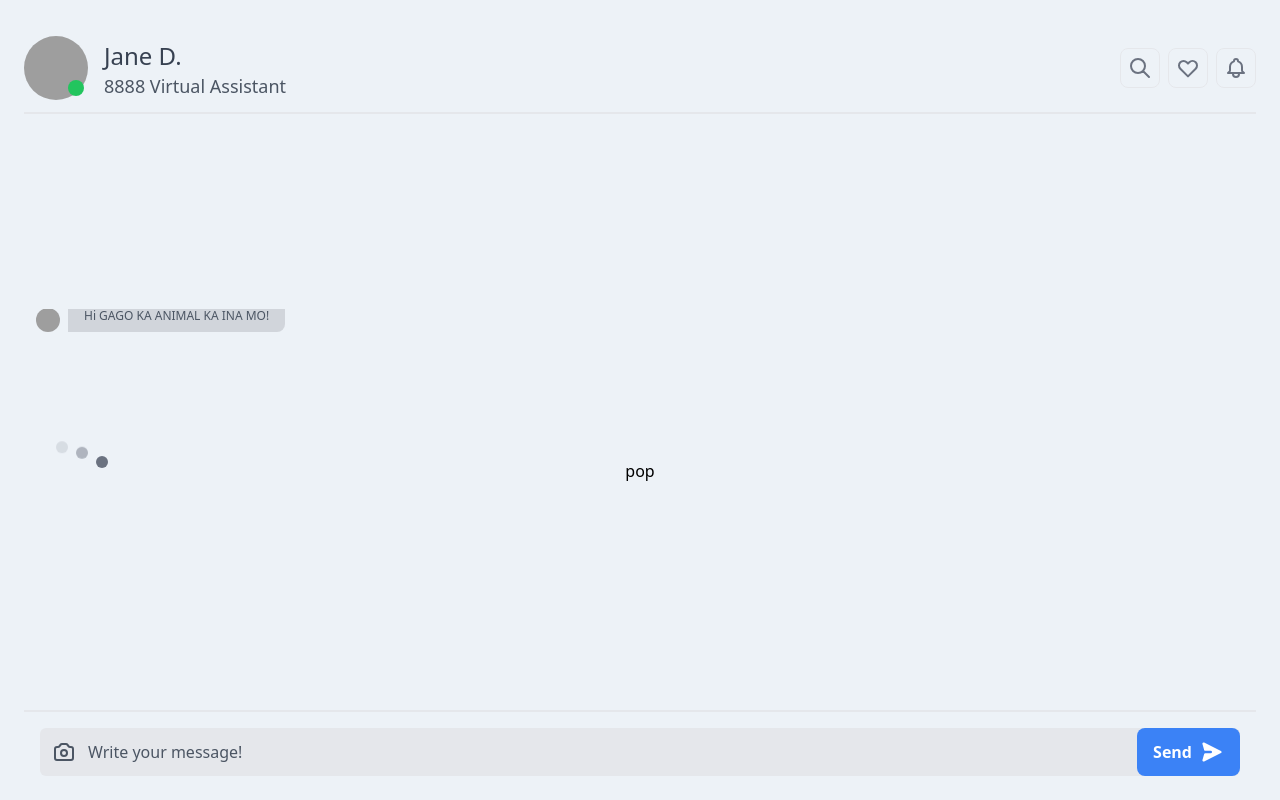
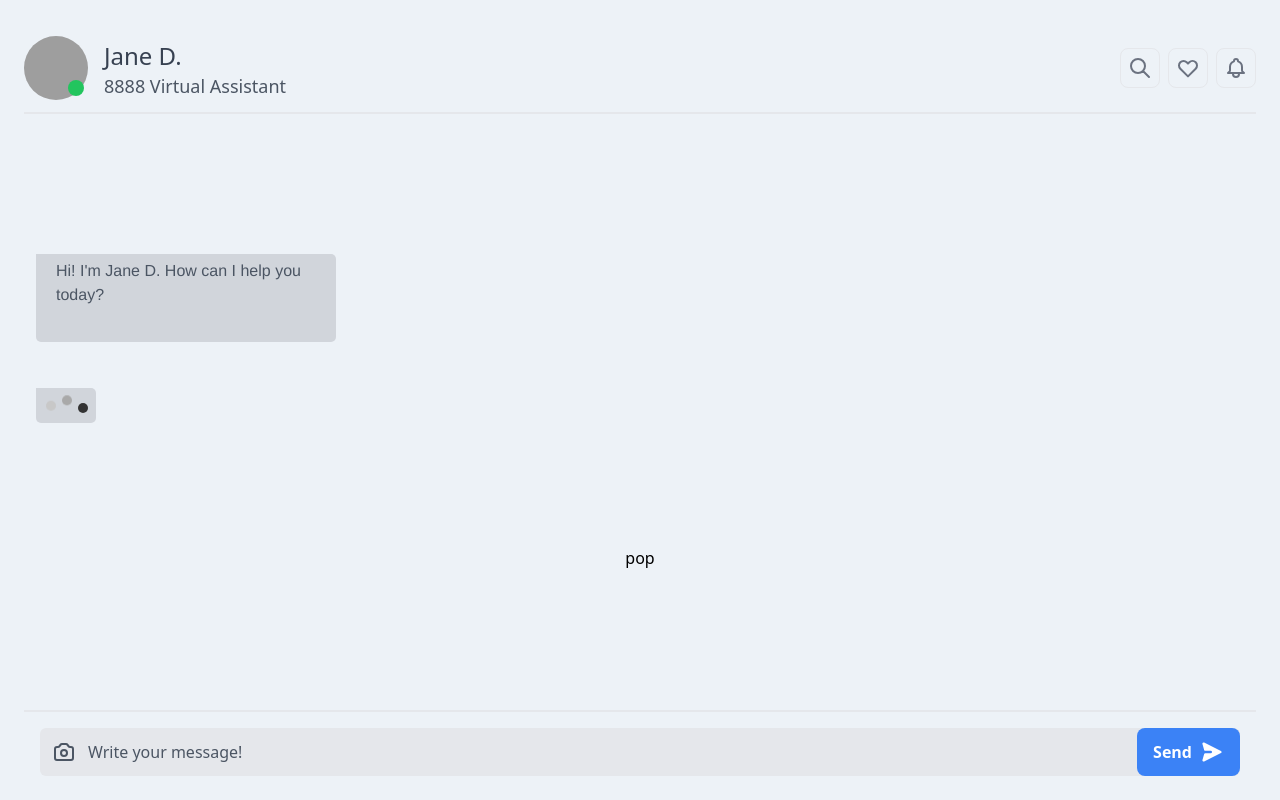
Before and after one commit to silverstory/my-bot, a SvelteKit app: page / in a window 1280 px wide. Both pictures are taken after a click on the button "pop". Built offline with nearby package versions, Linux system fonts and the light colour scheme; grey boxes are pictures that could not be loaded.

Commit message:
new design

```diff
--- a/src/routes/+page.svelte
+++ b/src/routes/+page.svelte
@@ -12,7 +12,7 @@
     return time;
   }
 
-  const text = "Hi GAGO  KA ANIMAL KA INA MO!";
+  const text = "Hi! I'm Jane D. How can I help you today?";
 
   const readtime = readingTime(text);
   const time = readtime < 2000 ? 100 : 200;
--- a/src/shared/BouncingDots.svelte
+++ b/src/shared/BouncingDots.svelte
@@ -12,9 +12,9 @@
     padding: 5px 10px 10px 10px;
 
     display: flex;
-    width: 40px;
+    width: 62px; /* 40 */
     justify-content: space-between;
-    height: 20px;
+    height: 35px; /* 20 */
     align-items: flex-end;
   }
   .ball {
--- a/src/shared/ChatBox.svelte
+++ b/src/shared/ChatBox.svelte
@@ -13,12 +13,10 @@
 
   let el;
 
-  const height = spring(55); // 35
-  const width = spring(120); // 60
+  const height = spring(35);
+  const width = spring(60);
 
-  // $: _ready && width.set(300) && height.set(el + 30);
-
-  $: _ready && height.set(el + 30);
+  $: _ready && width.set(300) && height.set(el + 30);
 
   onMount(() => {
     setTimeout(() => {
@@ -38,98 +36,84 @@
       duration: 250,
       delay: who === "you" ? 1000 : 200,
     }}
-    style="height: {$height}px"
-  >
-    <!-- <div
-    in:fly={{
-      y: 50,
-      opacity: 0,
-      duration: 250,
-      delay: who === "you" ? 1000 : 200,
-    }}
     class="box {who}"
     class:ready={_ready}
     style="width: {$width}px; height: {$height}px"
-  > -->
+  >
     {#if !_ready && who !== "you"}
-      <div transition:fade={{ duration: 100 }} class="flex justify-start ml-4">
-        <span class="circle animate-loader" />
-        <span class="circle animate-loader animation-delay-200" />
-        <span class="circle animate-loader animation-delay-400" />
+      <div transition:fade={{ duration: 100 }} class="bouncy-box">
+        <BouncingDots />
       </div>
-
-      <!-- skeletons sample -->
-      <!-- <div transition:fade={{ duration: 100 }} class="chat-message">
-        <div class="flex items-end">
-          <div
-            class="border border-blue-300 shadow rounded-md p-4 max-w-sm w-full mx-auto"
-          >
-            <div class="animate-pulse flex space-x-4">
-              <div class="rounded-full bg-slate-700 h-10 w-10" />
-              <div class="flex-1 space-y-6 py-1">
-                <div class="h-2 bg-slate-700 rounded" />
-                <div class="space-y-3">
-                  <div class="grid grid-cols-3 gap-4">
-                    <div class="h-2 bg-slate-700 rounded col-span-2" />
-                    <div class="h-2 bg-slate-700 rounded col-span-1" />
-                  </div>
-                  <div class="h-2 bg-slate-700 rounded" />
-                </div>
-              </div>
-            </div>
-          </div>
-        </div>
-      </div> -->
     {/if}
-
-    <!-- <div class="text-box" class:show={_ready} bind:clientHeight={el}>
+    <div class="text-box" class:show={_ready} bind:clientHeight={el}>
       <p>
         {text}
       </p>
-    </div> -->
-
-    {#if _ready && who === "you"}
-      <div class="chat-message" bind:clientHeight={el}>
-        <div class="flex items-end justify-end">
-          <div
-            class="flex flex-col space-y-2 text-xs max-w-xs mx-2 order-1 items-end"
-          >
-            <div>
-              <span
-                class="px-4 py-2 rounded-lg inline-block rounded-br-none bg-blue-600 text-white"
-                >{text}</span
-              >
-            </div>
-          </div>
-          <img
-            src="https://images.unsplash.com/photo-1590031905470-a1a1feacbb0b?ixlib=rb-1.2.1&amp;ixid=eyJhcHBfaWQiOjEyMDd9&amp;auto=format&amp;fit=facearea&amp;facepad=3&amp;w=144&amp;h=144"
-            alt="My profile"
-            class="w-6 h-6 rounded-full order-2"
-          />
-        </div>
-      </div>
-    {/if}
-
-    {#if _ready && who === "them"}
-      <div class="chat-message" bind:clientHeight={el}>
-        <div class="flex items-end">
-          <div
-            class="flex flex-col space-y-2 text-xs max-w-xs mx-2 order-2 items-start"
-          >
-            <div>
-              <span
-                class="px-4 py-2 rounded-lg inline-block rounded-bl-none bg-gray-300 text-gray-600"
-                >{text}</span
-              >
-            </div>
-          </div>
-          <img
-            src="https://images.unsplash.com/photo-1597621804952-2ac4a9a67359?ixlib=rb-4.0.3&ixid=MnwxMjA3fDB8MHxwaG90by1wYWdlfHx8fGVufDB8fHx8&auto=format&fit=facearea&facepad=3&w=144&h=144"
-            alt="My profile"
-            class="w-6 h-6 rounded-full order-1"
-          />
-        </div>
-      </div>
-    {/if}
+    </div>
   </div>
 </div>
+
+<style>
+  .box {
+    background-color: #eee;
+    border-radius: 5px;
+    font-family: helvetica;
+    background-color: #eee;
+    border-radius: 5px;
+    margin-bottom: 30px;
+    font-family: helvetica;
+  }
+
+  .bouncy-box {
+    width: 55px; /* 60 */
+    height: 82px; /* 45 */
+    padding-bottom: 15px;
+  }
+
+  .text-box {
+    width: 300px;
+    opacity: 0;
+    transition: 0.2s;
+    transition-delay: 0.2s;
+  }
+  .show {
+    opacity: 1;
+  }
+
+  .ready {
+    width: 300px;
+  }
+
+  p {
+    padding: 5px 20px;
+  }
+
+  .you {
+    border-bottom-right-radius: 0px;
+    float: right;
+    clear: both;
+    background: #3865f4;
+    color: #fff;
+  }
+
+  .them {
+    border-top-left-radius: 0px;
+    float: left;
+    clear: both;
+    --tw-bg-opacity: 1;
+    background-color: rgb(209 213 219 / var(--tw-bg-opacity));
+    --tw-text-opacity: 1;
+    color: rgb(75 85 99 / var(--tw-text-opacity));
+  }
+
+  .bg-gray-300 {
+    --tw-bg-opacity: 1;
+    background-color: rgb(209 213 219 / var(--tw-bg-opacity));
+  }
+
+  .text-gray-600 {
+    --tw-text-opacity: 1;
+    color: rgb(75 85 99 / var(--tw-text-opacity));
+  }
+
+</style>
--- /dev/null
+++ b/src/shared/OldChatBox.svelte
@@ -0,0 +1,135 @@
+<script>
+  import { onMount } from "svelte";
+  import { fade, fly } from "svelte/transition";
+  import { spring } from "svelte/motion";
+  import BouncingDots from "./BouncingDots.svelte";
+
+  export let who = "you";
+  export let text = "";
+  export let ready = false;
+  export let isolateDelay;
+
+  $: _ready = who === "you" ? true : ready;
+
+  let el;
+
+  const height = spring(55); // 35
+  const width = spring(120); // 60
+
+  // $: _ready && width.set(300) && height.set(el + 30);
+
+  $: _ready && height.set(el + 30);
+
+  onMount(() => {
+    setTimeout(() => {
+      window.scrollTo({
+        top: document.documentElement.scrollHeight,
+        behavior: "smooth",
+      });
+    }, isolateDelay * 2 - 200);
+  });
+</script>
+
+<div style="height: {el + 60 || 35}px">
+  <div
+    in:fly={{
+      y: 50,
+      opacity: 0,
+      duration: 250,
+      delay: who === "you" ? 1000 : 200,
+    }}
+    style="height: {$height}px"
+  >
+    <!-- <div
+      in:fly={{
+        y: 50,
+        opacity: 0,
+        duration: 250,
+        delay: who === "you" ? 1000 : 200,
+      }}
+      class="box {who}"
+      class:ready={_ready}
+      style="width: {$width}px; height: {$height}px"
+    > -->
+    {#if !_ready && who !== "you"}
+      <div transition:fade={{ duration: 100 }} class="flex justify-start ml-4">
+        <span class="circle animate-loader" />
+        <span class="circle animate-loader animation-delay-200" />
+        <span class="circle animate-loader animation-delay-400" />
+      </div>
+
+      <!-- skeletons sample -->
+      <!-- <div transition:fade={{ duration: 100 }} class="chat-message">
+          <div class="flex items-end">
+            <div
+              class="border border-blue-300 shadow rounded-md p-4 max-w-sm w-full mx-auto"
+            >
+              <div class="animate-pulse flex space-x-4">
+                <div class="rounded-full bg-slate-700 h-10 w-10" />
+                <div class="flex-1 space-y-6 py-1">
+                  <div class="h-2 bg-slate-700 rounded" />
+                  <div class="space-y-3">
+                    <div class="grid grid-cols-3 gap-4">
+                      <div class="h-2 bg-slate-700 rounded col-span-2" />
+                      <div class="h-2 bg-slate-700 rounded col-span-1" />
+                    </div>
+                    <div class="h-2 bg-slate-700 rounded" />
+                  </div>
+                </div>
+              </div>
+            </div>
+          </div>
+        </div> -->
+    {/if}
+
+    <!-- <div class="text-box" class:show={_ready} bind:clientHeight={el}>
+        <p>
+          {text}
+        </p>
+      </div> -->
+
+    {#if _ready && who === "you"}
+      <div class="chat-message" bind:clientHeight={el}>
+        <div class="flex items-end justify-end">
+          <div
+            class="flex flex-col space-y-2 text-xs max-w-xs mx-2 order-1 items-end"
+          >
+            <div>
+              <span
+                class="px-4 py-2 rounded-lg inline-block rounded-br-none bg-blue-600 text-white"
+                >{text}</span
+              >
+            </div>
+          </div>
+          <img
+            src="https://images.unsplash.com/photo-1590031905470-a1a1feacbb0b?ixlib=rb-1.2.1&amp;ixid=eyJhcHBfaWQiOjEyMDd9&amp;auto=format&amp;fit=facearea&amp;facepad=3&amp;w=144&amp;h=144"
+            alt="My profile"
+            class="w-6 h-6 rounded-full order-2"
+          />
+        </div>
+      </div>
+    {/if}
+
+    {#if _ready && who === "them"}
+      <div class="chat-message" bind:clientHeight={el}>
+        <div class="flex items-end">
+          <div
+            class="flex flex-col space-y-2 text-xs max-w-xs mx-2 order-2 items-start"
+          >
+            <div>
+              <span
+                class="px-4 py-2 rounded-lg inline-block rounded-bl-none bg-gray-300 text-gray-600"
+                >{text}</span
+              >
+            </div>
+          </div>
+          <img
+            src="https://images.unsplash.com/photo-1597621804952-2ac4a9a67359?ixlib=rb-4.0.3&ixid=MnwxMjA3fDB8MHxwaG90by1wYWdlfHx8fGVufDB8fHx8&auto=format&fit=facearea&facepad=3&w=144&h=144"
+            alt="My profile"
+            class="w-6 h-6 rounded-full order-1"
+          />
+        </div>
+      </div>
+    {/if}
+  </div>
+</div>
```
